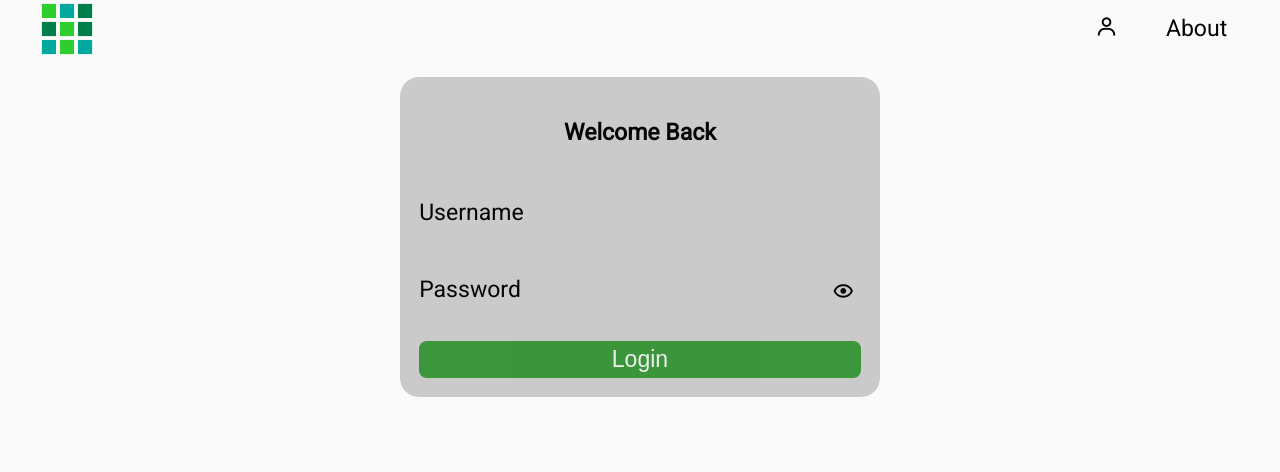
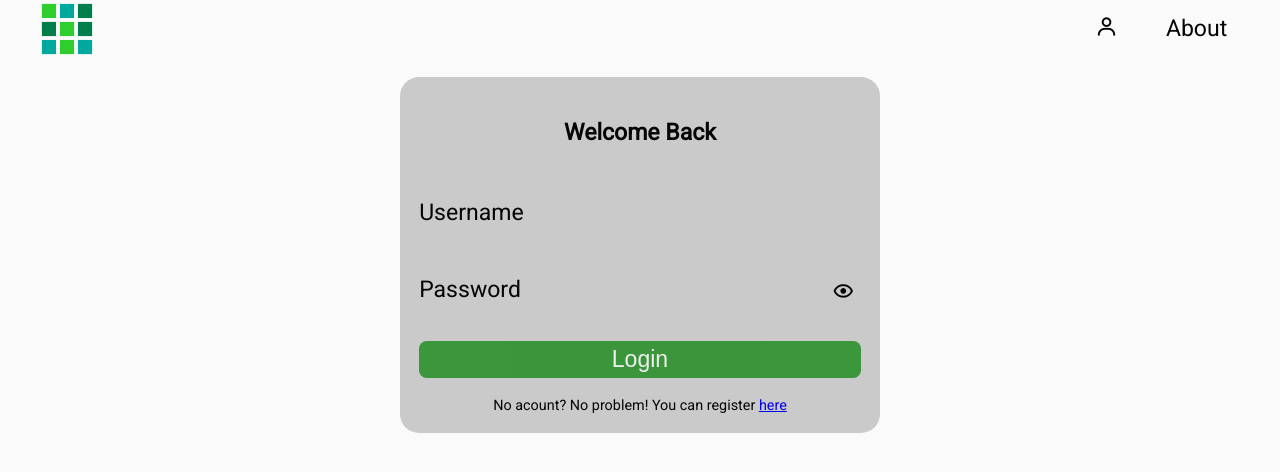
Before and after one commit to Dlurak/dloolFrontend, a SvelteKit app: page /login in a window 1280 px wide. Shown: the top 472 px of the page. Built offline with nearby package versions, Linux system fonts and the light colour scheme; no server answers.

Commit message:
added a link to register on the login page

```diff
--- a/src/routes/login/+page.svelte
+++ b/src/routes/login/+page.svelte
@@ -69,6 +69,10 @@
 		<input type="submit" value="Login" {disabled} />
 	</form>
 
+	<span id="small">
+		No acount? No problem! You can register <a href="/register">here</a>
+	</span>
+
 	<p id="successMessage">{successText}</p>
 	<p id="errorMessage">{errorText}</p>
 </div>
@@ -104,6 +108,8 @@
 		display: flex;
 		flex-direction: column;
 		gap: 0.5rem;
+
+		margin-bottom: 1rem;
 	}
 
 	/* SUBMIT BUTTON */
@@ -154,6 +160,15 @@
 		color: var(--error);
 	}
 
+	/* SMALL TEXT AND LINK */
+
+	#small,
+	#small * {
+		font-size: 0.75rem;
+	}
+
+	/* DESKTOP LAYOUT */
+
 	@media only screen and (min-width: 768px) {
 		/* Large Screens */
 		#wrapper {
--- a/static/global.css
+++ b/static/global.css
@@ -10,6 +10,8 @@
 
 		--error: red;
 		--success: hsl(120, 74%, 30%);
+
+		--link: #0000ee;
 	}
 }
 
@@ -23,6 +25,8 @@
 
 		--error: lightcoral;
 		--success: lightgreen;
+
+		--link: #0c88f7;
 	}
 }
 
@@ -57,6 +61,10 @@ body {
 	font-family: 'Roboto', sans-serif;
 }
 
+a {
+	color: var(--link);
+}
+
 * {
 	font-size: 1.2rem;
 }
```
